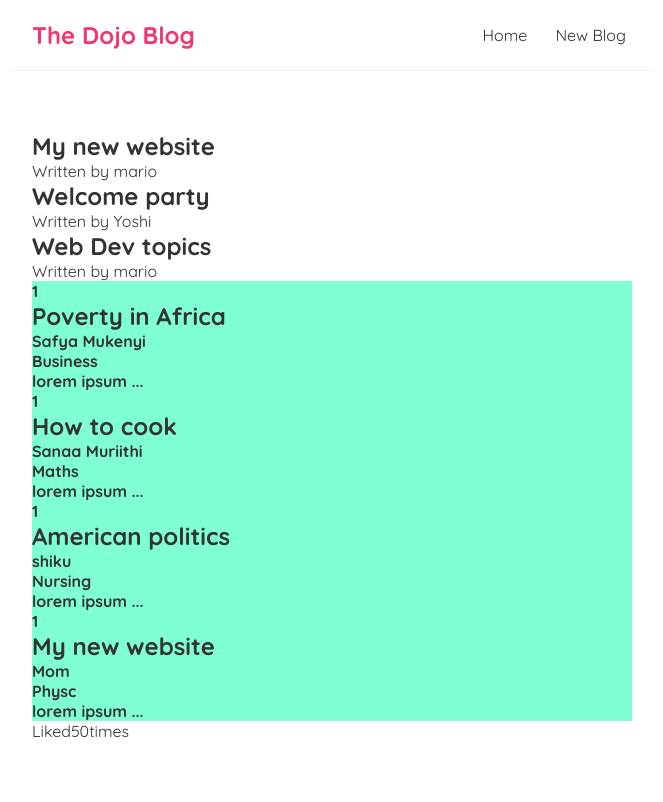
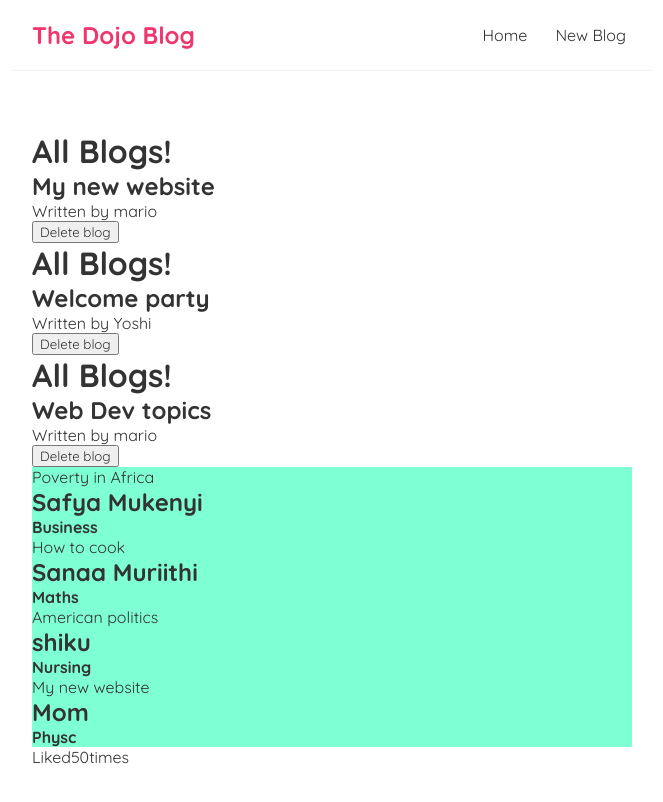
Before and after one commit to Mudumugo/myreact, a React (Create React App) app: page / in a window 1280 px wide. Shown: the top 802 px of the page, without its empty margins (308-971 px from the left). Built offline with nearby package versions, Linux system fonts and the light colour scheme.

Commit message:
added use of props to pass var to components

```diff
--- /dev/null
+++ b/src/Bloglist.js
@@ -0,0 +1,23 @@
+
+//using props to pass variable to components.
+const Bloglist = ({blogs, title, handleDelete}) => {
+
+    return (
+        <div className="allblogs">
+
+
+        {blogs.map((blog)=>
+
+            <div className="blog-preview" key= {blog.id}>
+                <h1>{title}</h1>
+                <h2>{blog.title}</h2>
+                <p>Written by {blog.author}</p>
+                <button onClick={()=>handleDelete(blog.id)}>Delete blog</button>
+            </div>
+        )}
+</div>
+
+     );
+}
+
+export default Bloglist;
--- a/src/Home.js
+++ b/src/Home.js
@@ -1,46 +1,24 @@
-import React, { useState, Typography } from 'react';
+import React, { useState} from 'react';
+import Orders from './Test Drive/Orders';
+import Bloglist from './Bloglist';
 
 
 const Home = () => {
 
-  const [blogs, setblogs] = useState([
+  const [blogs, setBlogs] = useState([
       {title:"My new website", body: 'lorem ipsum ...', author: 'mario', id: 1},
       {title:"Welcome party", body: 'lorem ipsum ...', author: 'Yoshi', id: 2},
       {title:"Web Dev topics", body: 'lorem ipsum ...', author: 'mario', id: 3}
     ]);
 
-    const [orders, setorders] = useState([
-        {title:"Poverty in Africa", details: 'lorem ipsum ...', author: 'Safya Mukenyi', id: 1, subject:"Business"},
-        {title:"How to cook", details: 'lorem ipsum ...', author: 'Sanaa Muriithi', id: 1, subject:"Maths"},
-        {title:"American politics", details: 'lorem ipsum ...', author: 'shiku', id: 1, subject:"Nursing"},
-        {title:"My new website", details: 'lorem ipsum ...', author: 'Mom', id: 1, subject:"Physc"},
-
-    ]);
-
+    const handleDelete = (id)=>{
+    const newBlogs = blogs.filter(blog =>blog.id !== id);
+    setBlogs(newBlogs);
+    }
     return (
         <div>
-        <div className="home">
-            {blogs.map((blog)=> (
-                <div className="blog-preview" key={blog.id}>
-                    <h2>{blog.title}</h2>
-                    <p>Written by {blog.author}</p>
-                </div>
-            ))}
-
-        </div>
-        <div className="orders">
-            {orders.map((order)=>(
-                <div className="manageorders" key={order.id}>
-
-                    <h4>{order.id}</h4>
-                    <h2>{order.title}</h2>
-                    <h4>{order.author}</h4>
-                    <h4>{order.subject}</h4>
-                    <h4>{order.details}</h4>
-
-                </div>
-            ))}
-        </div>
+        <Bloglist blogs={blogs} title="All Blogs!" handleDelete={handleDelete}/>
+        <Orders/>
         </div>
      );
 }
--- a/src/Test Drive/Orders.js
+++ b/src/Test Drive/Orders.js
@@ -1,3 +1,32 @@
-function name(params) {
 
+// this is the conventional way of nesting variables inside components instead of using props.
+import React, { useState } from 'react'
+
+
+
+const  Orders= () => {
+
+    const [orders,setorders] = useState([
+        {title:"Poverty in Africa", details: 'lorem ipsum ...', author: 'Safya Mukenyi', id: 1, subject:"Business"},
+        {title:"How to cook", details: 'lorem ipsum ...', author: 'Sanaa Muriithi', id: 2, subject:"Maths"},
+        {title:"American politics", details: 'lorem ipsum ...', author: 'shiku', id: 3, subject:"Nursing"},
+        {title:"My new website", details: 'lorem ipsum ...', author: 'Mom', id: 4, subject:"Physc"},
+
+]);
+
+    return (
+        <div className="orders">
+            {orders.map((order)=>
+            <div className="manageorders" key={order.id}>
+                <p>{order.title}</p>
+                <h2>{order.author}</h2>
+                <h4>{order.subject}</h4>
+
+            </div>
+            )}
+
+        </div>
+     );
 }
+
+export default Orders;
```
